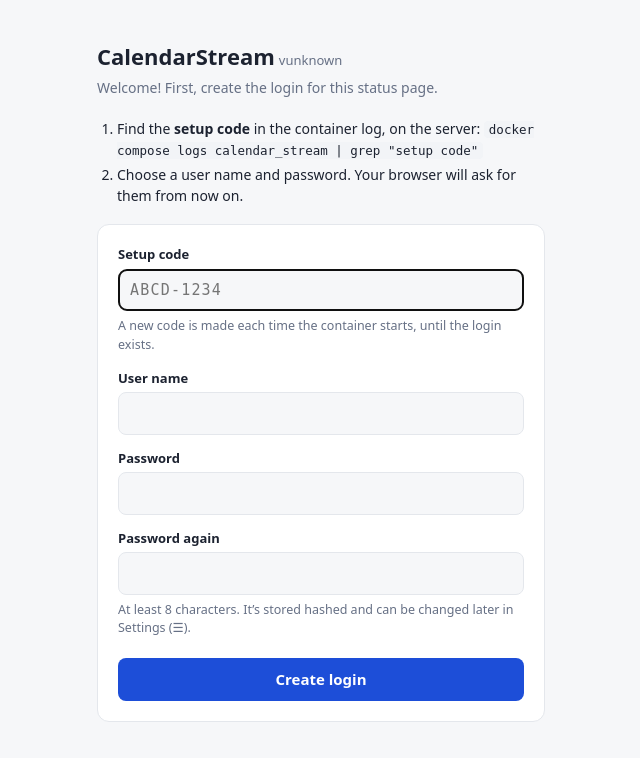
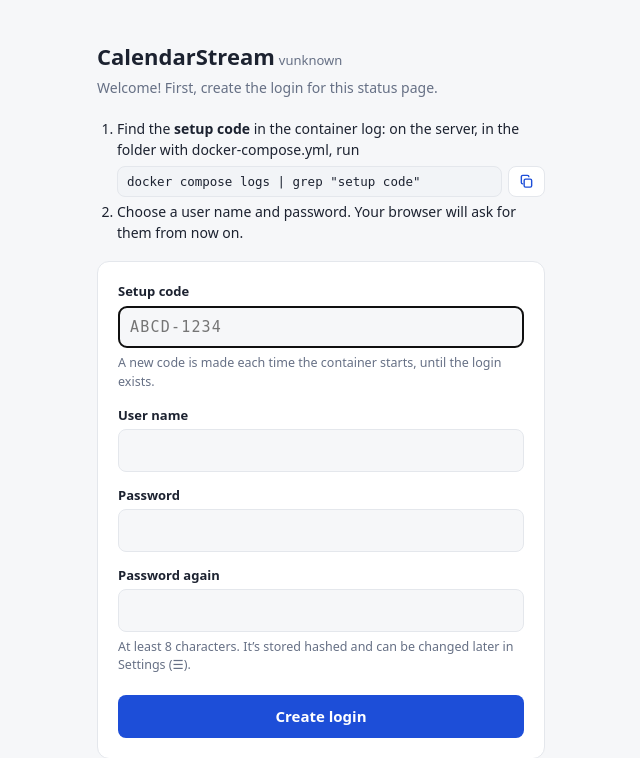
Before and after one commit to Uuugh/CalendarStream, a FastAPI app: page /welcome in a window 1280 px wide. Shown: the top 758 px of the page, without its empty margins (319-959 px from the left). Before the commit the page ends 722 px from the top, so only its background shows below. Run offline with FastAPI, Linux system fonts and the light colour scheme; some libraries are stand-ins or nearby versions.

Commit message:
0.1.8: copy button for the setup-code command; command no longer needs the service name
Co-Authored-By: Claude Opus 5.5 <noreply@anthropic.com>
Claude-Session: https://claude.ai/code/session_01JyxEuS74K8eVHYkyPk7STg

```diff
--- a/app/locales/de.json
+++ b/app/locales/de.json
@@ -217,7 +217,6 @@
   "Keep this page’s link private — anyone who has it can see the schedule. To stop sharing, the owner can change the feed token, which turns off the old links.": "Halte den Link dieser Seite privat – wer ihn hat, sieht den Dienstplan. Zum Beenden des Teilens kann der Besitzer das Feed-Token ändern; dann funktionieren die alten Links nicht mehr.",
   "Welcome": "Willkommen",
   "Welcome! First, create the login for this status page.": "Willkommen! Lege zuerst die Anmeldung für diese Statusseite an.",
-  "Find the <b>setup code</b> in the container log, on the server:": "Du findest den <b>Einrichtungscode</b> im Container-Protokoll auf dem Server:",
   "Choose a user name and password. Your browser will ask for them from now on.": "Wähle Benutzername und Passwort. Dein Browser fragt ab jetzt danach.",
   "Setup code": "Einrichtungscode",
   "A new code is made each time the container starts, until the login exists.": "Bei jedem Start des Containers wird ein neuer Code erzeugt, bis die Anmeldung existiert.",
@@ -231,7 +230,6 @@
   "Contains": "Enthält",
   "Starts with": "Beginnt mit",
   "Exact title": "Genauer Titel",
-
   "The {how} calendar has no events. Keeping the previous feed ({n} events) in case this is a glitch.": "Der Kalender ({how}) enthält keine Termine. Der vorherige Feed ({n} Termine) bleibt erhalten, falls das ein Fehler ist.",
   "downloaded from CCS+": "aus CCS+ heruntergeladen",
   "uploaded by hand": "von Hand hochgeladen",
@@ -256,7 +254,6 @@
   "Status page locked for {ip} after {n} failed logins": "Statusseite für {ip} nach {n} fehlgeschlagenen Anmeldungen gesperrt",
   "Status page locked for {ip} after {n} failed setup codes": "Statusseite für {ip} nach {n} falschen Einrichtungscodes gesperrt",
   "This form has expired. Reload the page and try again.": "Dieses Formular ist abgelaufen. Lade die Seite neu und versuche es noch einmal.",
-  "That setup code isn't right. It's in the container log (docker compose logs calendar_stream).": "Dieser Einrichtungscode stimmt nicht. Er steht im Container-Protokoll (docker compose logs calendar_stream).",
   "Status-page login created for \"{user}\"": "Anmeldung für die Statusseite für „{user}“ angelegt",
   "The current password isn't right.": "Das aktuelle Passwort stimmt nicht.",
   "Status-page login changed (user \"{user}\")": "Anmeldung für die Statusseite geändert (Benutzer „{user}“)",
@@ -365,5 +362,8 @@
   "CCS+ answered, but not with a calendar file ({type}): {snippet}": "CCS+ hat geantwortet, aber nicht mit einer Kalenderdatei ({type}): {snippet}",
   "That file isn't a calendar (.ics) file: {snippet}": "Diese Datei ist keine Kalenderdatei (.ics): {snippet}",
   "it's empty": "sie ist leer",
-  "The calendar file from CCS+ couldn't be read: {error}": "Die Kalenderdatei aus CCS+ konnte nicht gelesen werden: {error}"
+  "The calendar file from CCS+ couldn't be read: {error}": "Die Kalenderdatei aus CCS+ konnte nicht gelesen werden: {error}",
+  "That setup code isn't right. It's in the container log (docker compose logs | grep \"setup code\", in the folder with docker-compose.yml).": "Dieser Einrichtungscode stimmt nicht. Er steht im Container-Protokoll (docker compose logs | grep \"setup code\", im Ordner mit docker-compose.yml).",
+  "Find the <b>setup code</b> in the container log: on the server, in the folder with docker-compose.yml, run": "Den <b>Einrichtungscode</b> findest du im Container-Protokoll: Führe auf dem Server im Ordner mit docker-compose.yml aus",
+  "Command": "Befehl"
 }
--- a/app/locales/es.json
+++ b/app/locales/es.json
@@ -217,7 +217,6 @@
   "Keep this page’s link private — anyone who has it can see the schedule. To stop sharing, the owner can change the feed token, which turns off the old links.": "Mantén privado el enlace de esta página: quien lo tenga puede ver el horario. Para dejar de compartirlo, el propietario puede cambiar el token del feed, lo que desactiva los enlaces anteriores.",
   "Welcome": "Bienvenida",
   "Welcome! First, create the login for this status page.": "¡Bienvenido! Primero, crea el acceso a esta página de estado.",
-  "Find the <b>setup code</b> in the container log, on the server:": "Busca el <b>código de configuración</b> en el registro del contenedor, en el servidor:",
   "Choose a user name and password. Your browser will ask for them from now on.": "Elige un nombre de usuario y una contraseña. A partir de ahora tu navegador te los pedirá.",
   "Setup code": "Código de configuración",
   "A new code is made each time the container starts, until the login exists.": "Se crea un código nuevo cada vez que arranca el contenedor, hasta que exista el acceso.",
@@ -255,7 +254,6 @@
   "Status page locked for {ip} after {n} failed logins": "Página de estado bloqueada para {ip} tras {n} accesos fallidos",
   "Status page locked for {ip} after {n} failed setup codes": "Página de estado bloqueada para {ip} tras {n} códigos de configuración erróneos",
   "This form has expired. Reload the page and try again.": "Este formulario ha caducado. Recarga la página e inténtalo de nuevo.",
-  "That setup code isn't right. It's in the container log (docker compose logs calendar_stream).": "Ese código de configuración no es correcto. Está en el registro del contenedor (docker compose logs calendar_stream).",
   "Status-page login created for \"{user}\"": "Acceso a la página de estado creado para \"{user}\"",
   "The current password isn't right.": "La contraseña actual no es correcta.",
   "Status-page login changed (user \"{user}\")": "Acceso a la página de estado cambiado (usuario \"{user}\")",
@@ -364,5 +362,8 @@
   "That file isn't a calendar (.ics) file: {snippet}": "Ese archivo no es un archivo de calendario (.ics): {snippet}",
   "it's empty": "está vacío",
   "The calendar file from CCS+ couldn't be read: {error}": "No se pudo leer el archivo de calendario de CCS+: {error}",
-  "Google didn't confirm removing access (HTTP {code}); remove CalendarStream at myaccount.google.com/permissions": "Google no confirmó que se quitara el acceso (HTTP {code}); quita CalendarStream en myaccount.google.com/permissions"
+  "Google didn't confirm removing access (HTTP {code}); remove CalendarStream at myaccount.google.com/permissions": "Google no confirmó que se quitara el acceso (HTTP {code}); quita CalendarStream en myaccount.google.com/permissions",
+  "That setup code isn't right. It's in the container log (docker compose logs | grep \"setup code\", in the folder with docker-compose.yml).": "Ese código de configuración no es correcto. Está en el registro del contenedor (docker compose logs | grep \"setup code\", en la carpeta de docker-compose.yml).",
+  "Find the <b>setup code</b> in the container log: on the server, in the folder with docker-compose.yml, run": "Busca el <b>código de configuración</b> en el registro del contenedor: en el servidor, en la carpeta de docker-compose.yml, ejecuta",
+  "Command": "Comando"
 }
--- a/app/locales/fr.json
+++ b/app/locales/fr.json
@@ -217,7 +217,6 @@
   "Keep this page’s link private — anyone who has it can see the schedule. To stop sharing, the owner can change the feed token, which turns off the old links.": "Gardez le lien de cette page privé — toute personne qui l’a peut voir le planning. Pour arrêter le partage, le propriétaire peut changer le jeton du flux, ce qui désactive les anciens liens.",
   "Welcome": "Bienvenue",
   "Welcome! First, create the login for this status page.": "Bienvenue ! Commencez par créer l’accès à cette page d’état.",
-  "Find the <b>setup code</b> in the container log, on the server:": "Trouvez le <b>code de configuration</b> dans le journal du conteneur, sur le serveur :",
   "Choose a user name and password. Your browser will ask for them from now on.": "Choisissez un nom d’utilisateur et un mot de passe. Votre navigateur les demandera désormais.",
   "Setup code": "Code de configuration",
   "A new code is made each time the container starts, until the login exists.": "Un nouveau code est créé à chaque démarrage du conteneur, jusqu’à ce que l’accès existe.",
@@ -231,7 +230,6 @@
   "Contains": "Contient",
   "Starts with": "Commence par",
   "Exact title": "Titre exact",
-
   "The {how} calendar has no events. Keeping the previous feed ({n} events) in case this is a glitch.": "L’agenda {how} ne contient aucun événement. Le flux précédent ({n} événements) est conservé au cas où ce serait une erreur.",
   "downloaded from CCS+": "téléchargé de CCS+",
   "uploaded by hand": "envoyé à la main",
@@ -256,7 +254,6 @@
   "Status page locked for {ip} after {n} failed logins": "Page d’état bloquée pour {ip} après {n} connexions échouées",
   "Status page locked for {ip} after {n} failed setup codes": "Page d’état bloquée pour {ip} après {n} codes de configuration erronés",
   "This form has expired. Reload the page and try again.": "Ce formulaire a expiré. Rechargez la page et réessayez.",
-  "That setup code isn't right. It's in the container log (docker compose logs calendar_stream).": "Ce code de configuration est incorrect. Il se trouve dans le journal du conteneur (docker compose logs calendar_stream).",
   "Status-page login created for \"{user}\"": "Accès à la page d’état créé pour « {user} »",
   "The current password isn't right.": "Le mot de passe actuel est incorrect.",
   "Status-page login changed (user \"{user}\")": "Accès à la page d’état modifié (utilisateur « {user} »)",
@@ -365,5 +362,8 @@
   "CCS+ answered, but not with a calendar file ({type}): {snippet}": "CCS+ a répondu, mais pas avec un fichier d’agenda ({type}) : {snippet}",
   "That file isn't a calendar (.ics) file: {snippet}": "Ce fichier n’est pas un fichier d’agenda (.ics) : {snippet}",
   "it's empty": "il est vide",
-  "The calendar file from CCS+ couldn't be read: {error}": "Le fichier d’agenda de CCS+ est illisible : {error}"
+  "The calendar file from CCS+ couldn't be read: {error}": "Le fichier d’agenda de CCS+ est illisible : {error}",
+  "That setup code isn't right. It's in the container log (docker compose logs | grep \"setup code\", in the folder with docker-compose.yml).": "Ce code de configuration est incorrect. Il se trouve dans le journal du conteneur (docker compose logs | grep \"setup code\", dans le dossier de docker-compose.yml).",
+  "Find the <b>setup code</b> in the container log: on the server, in the folder with docker-compose.yml, run": "Trouvez le <b>code de configuration</b> dans le journal du conteneur : sur le serveur, dans le dossier de docker-compose.yml, lancez",
+  "Command": "Commande"
 }
--- a/app/locales/nl.json
+++ b/app/locales/nl.json
@@ -217,7 +217,6 @@
   "Keep this page’s link private — anyone who has it can see the schedule. To stop sharing, the owner can change the feed token, which turns off the old links.": "Houd de link van deze pagina privé — wie hem heeft, kan de planning zien. Om te stoppen met delen kan de eigenaar het feed-token wijzigen; dan werken de oude links niet meer.",
   "Welcome": "Welkom",
   "Welcome! First, create the login for this status page.": "Welkom! Maak eerst de aanmelding voor deze statuspagina.",
-  "Find the <b>setup code</b> in the container log, on the server:": "Zoek de <b>instelcode</b> in het logboek van de container, op de server:",
   "Choose a user name and password. Your browser will ask for them from now on.": "Kies een gebruikersnaam en wachtwoord. Je browser vraagt er voortaan naar.",
   "Setup code": "Instelcode",
   "A new code is made each time the container starts, until the login exists.": "Elke keer dat de container start, wordt een nieuwe code gemaakt, tot de aanmelding bestaat.",
@@ -231,7 +230,6 @@
   "Contains": "Bevat",
   "Starts with": "Begint met",
   "Exact title": "Exacte titel",
-
   "The {how} calendar has no events. Keeping the previous feed ({n} events) in case this is a glitch.": "De agenda ({how}) bevat geen afspraken. De vorige feed ({n} afspraken) blijft behouden voor het geval dit een fout is.",
   "downloaded from CCS+": "gedownload uit CCS+",
   "uploaded by hand": "met de hand geüpload",
@@ -256,7 +254,6 @@
   "Status page locked for {ip} after {n} failed logins": "Statuspagina vergrendeld voor {ip} na {n} mislukte aanmeldingen",
   "Status page locked for {ip} after {n} failed setup codes": "Statuspagina vergrendeld voor {ip} na {n} foute instelcodes",
   "This form has expired. Reload the page and try again.": "Dit formulier is verlopen. Herlaad de pagina en probeer opnieuw.",
-  "That setup code isn't right. It's in the container log (docker compose logs calendar_stream).": "Die instelcode klopt niet. Ze staat in het logboek van de container (docker compose logs calendar_stream).",
   "Status-page login created for \"{user}\"": "Aanmelding voor de statuspagina gemaakt voor “{user}”",
   "The current password isn't right.": "Het huidige wachtwoord klopt niet.",
   "Status-page login changed (user \"{user}\")": "Aanmelding voor de statuspagina gewijzigd (gebruiker “{user}”)",
@@ -365,5 +362,8 @@
   "CCS+ answered, but not with a calendar file ({type}): {snippet}": "CCS+ antwoordde, maar niet met een agendabestand ({type}): {snippet}",
   "That file isn't a calendar (.ics) file: {snippet}": "Dat bestand is geen agendabestand (.ics): {snippet}",
   "it's empty": "het is leeg",
-  "The calendar file from CCS+ couldn't be read: {error}": "Het agendabestand uit CCS+ kon niet gelezen worden: {error}"
+  "The calendar file from CCS+ couldn't be read: {error}": "Het agendabestand uit CCS+ kon niet gelezen worden: {error}",
+  "That setup code isn't right. It's in the container log (docker compose logs | grep \"setup code\", in the folder with docker-compose.yml).": "Die instelcode klopt niet. Ze staat in het logboek van de container (docker compose logs | grep \"setup code\", in de map met docker-compose.yml).",
+  "Find the <b>setup code</b> in the container log: on the server, in the folder with docker-compose.yml, run": "Zoek de <b>instelcode</b> in het logboek van de container: voer op de server, in de map met docker-compose.yml, uit",
+  "Command": "Opdracht"
 }
--- a/app/locales/pt.json
+++ b/app/locales/pt.json
@@ -217,7 +217,6 @@
   "Keep this page’s link private — anyone who has it can see the schedule. To stop sharing, the owner can change the feed token, which turns off the old links.": "Mantenha o link desta página em sigilo — quem o tiver pode ver a escala. Para parar de compartilhar, o dono pode trocar o token do feed, o que desativa os links antigos.",
   "Welcome": "Boas-vindas",
   "Welcome! First, create the login for this status page.": "Boas-vindas! Primeiro, crie o acesso a esta página de status.",
-  "Find the <b>setup code</b> in the container log, on the server:": "Encontre o <b>código de configuração</b> no log do contêiner, no servidor:",
   "Choose a user name and password. Your browser will ask for them from now on.": "Escolha um nome de usuário e uma senha. A partir de agora o navegador vai pedi-los.",
   "Setup code": "Código de configuração",
   "A new code is made each time the container starts, until the login exists.": "Um novo código é gerado a cada vez que o contêiner inicia, até o acesso existir.",
@@ -231,7 +230,6 @@
   "Contains": "Contém",
   "Starts with": "Começa com",
   "Exact title": "Título exato",
-
   "The {how} calendar has no events. Keeping the previous feed ({n} events) in case this is a glitch.": "A agenda {how} não tem eventos. O feed anterior ({n} eventos) foi mantido caso seja uma falha.",
   "downloaded from CCS+": "baixada do CCS+",
   "uploaded by hand": "enviada manualmente",
@@ -256,7 +254,6 @@
   "Status page locked for {ip} after {n} failed logins": "Página de status bloqueada para {ip} após {n} acessos com falha",
   "Status page locked for {ip} after {n} failed setup codes": "Página de status bloqueada para {ip} após {n} códigos de configuração errados",
   "This form has expired. Reload the page and try again.": "Este formulário expirou. Recarregue a página e tente de novo.",
-  "That setup code isn't right. It's in the container log (docker compose logs calendar_stream).": "Esse código de configuração não está certo. Ele está no log do contêiner (docker compose logs calendar_stream).",
   "Status-page login created for \"{user}\"": "Acesso à página de status criado para \"{user}\"",
   "The current password isn't right.": "A senha atual não está certa.",
   "Status-page login changed (user \"{user}\")": "Acesso à página de status alterado (usuário \"{user}\")",
@@ -365,5 +362,8 @@
   "CCS+ answered, but not with a calendar file ({type}): {snippet}": "O CCS+ respondeu, mas não com um arquivo de agenda ({type}): {snippet}",
   "That file isn't a calendar (.ics) file: {snippet}": "Esse arquivo não é um arquivo de agenda (.ics): {snippet}",
   "it's empty": "está vazio",
-  "The calendar file from CCS+ couldn't be read: {error}": "Não foi possível ler o arquivo de agenda do CCS+: {error}"
+  "The calendar file from CCS+ couldn't be read: {error}": "Não foi possível ler o arquivo de agenda do CCS+: {error}",
+  "That setup code isn't right. It's in the container log (docker compose logs | grep \"setup code\", in the folder with docker-compose.yml).": "Esse código de configuração não está certo. Ele está no log do contêiner (docker compose logs | grep \"setup code\", na pasta do docker-compose.yml).",
+  "Find the <b>setup code</b> in the container log: on the server, in the folder with docker-compose.yml, run": "Encontre o <b>código de configuração</b> no log do contêiner: no servidor, na pasta do docker-compose.yml, execute",
+  "Command": "Comando"
 }
--- a/app/main.py
+++ b/app/main.py
@@ -687,7 +687,8 @@ def create_login(request: Request, csrf: str = Form(""), code: str = Form(""), u
     error = ""
     if not logins.check_setup_code(code):
         _count_failure(ip, "setup codes")
-        error = "That setup code isn't right. It's in the container log (docker compose logs calendar_stream)."
+        error = ("That setup code isn't right. It's in the container log (docker compose logs | grep "
+                 "\"setup code\", in the folder with docker-compose.yml).")
     else:
         try:
             logins.set_page_login(user, password, confirm)
--- a/app/templates/welcome.html
+++ b/app/templates/welcome.html
@@ -21,14 +21,20 @@
   button { margin-top:20px; width:100%; font:inherit; font-weight:600; background:var(--accent); color:var(--onaccent); border:0; border-radius:8px; padding:10px 18px; cursor:pointer }
   .err { background:var(--badbg); color:var(--bad); border-radius:8px; padding:10px 12px; font-size:14px; margin-bottom:16px }
   ol { padding-left:20px; margin:0 0 18px; font-size:14px } li { margin:4px 0 }
+  .cmd { display:flex; gap:6px; margin:6px 0 2px }
+  .cmd input { flex:1; min-width:0; width:auto; font:12.5px ui-monospace,monospace; padding:7px 9px; background:var(--soft) }
+  button.copy { margin:0; width:auto; flex:0 0 auto; display:inline-flex; align-items:center; gap:4px; padding:0 10px;
+                background:var(--card); color:var(--accent); border:1px solid var(--line); font-size:13px }
 </style>
 </head>
 <body><main>
   <h1>CalendarStream<span class="ver">v{{ version }}</span></h1>
   <p class="sub">{{ _('Welcome! First, create the login for this status page.') }}</p>
   <ol>
-    <li>{{ _('Find the <b>setup code</b> in the container log, on the server:') }}
-      <code>docker compose logs calendar_stream | grep "setup code"</code></li>
+    <li>{{ _('Find the <b>setup code</b> in the container log: on the server, in the folder with docker-compose.yml, run') }}
+      <div class="cmd"><input id="logcmd" readonly onclick="this.select()" value='docker compose logs | grep "setup code"'
+        aria-label="{{ _('Command') }}"><button type="button" class="copy" onclick="copyField('logcmd', this)"
+        title="{{ _('Copy') }}" aria-label="{{ _('Copy') }}"><svg width="15" height="15" viewBox="0 0 16 16" aria-hidden="true"><rect x="5.5" y="5.5" width="8" height="8.5" rx="1.5" fill="none" stroke="currentColor" stroke-width="1.5"/><path d="M10.5 3.5V3a1.5 1.5 0 0 0-1.5-1.5H4A1.5 1.5 0 0 0 2.5 3v6A1.5 1.5 0 0 0 4 10.5h.5" fill="none" stroke="currentColor" stroke-width="1.5"/></svg></button></div></li>
     <li>{{ _('Choose a user name and password. Your browser will ask for them from now on.') }}</li>
   </ol>
   <form class="card" method="post" action="/welcome" autocomplete="off">
@@ -46,5 +52,24 @@
     <p class="hint">{{ _('At least 8 characters. It’s stored hashed and can be changed later in Settings (☰).') }}</p>
     <button>{{ _('Create login') }}</button>
   </form>
-</main></body>
+</main>
+<script>
+var T = { copied: {{ _('Copied')|string|tojson }}, pressCtrlC: {{ _('Press Ctrl+C')|string|tojson }} };
+// Copy the command. The Clipboard API needs HTTPS or localhost; on a plain-HTTP address (likely on a
+// first visit) fall back to selecting the text and execCommand.
+function copyField(id, btn) {
+  var el = document.getElementById(id), text = el.value, html = btn.innerHTML;
+  function done(msg) { btn.textContent = msg; setTimeout(function () { btn.innerHTML = html; }, 1800); }
+  function fallback() {
+    el.focus(); el.select(); el.setSelectionRange(0, text.length);
+    var ok = false;
+    try { ok = document.execCommand('copy'); } catch (e) {}
+    done(ok ? T.copied : T.pressCtrlC);
+  }
+  if (navigator.clipboard && window.isSecureContext) {
+    navigator.clipboard.writeText(text).then(function () { done(T.copied); }, fallback);
+  } else { fallback(); }
+}
+</script>
+</body>
 </html>
```
Also changed, not shown: CHANGELOG.md, 2 other files.
